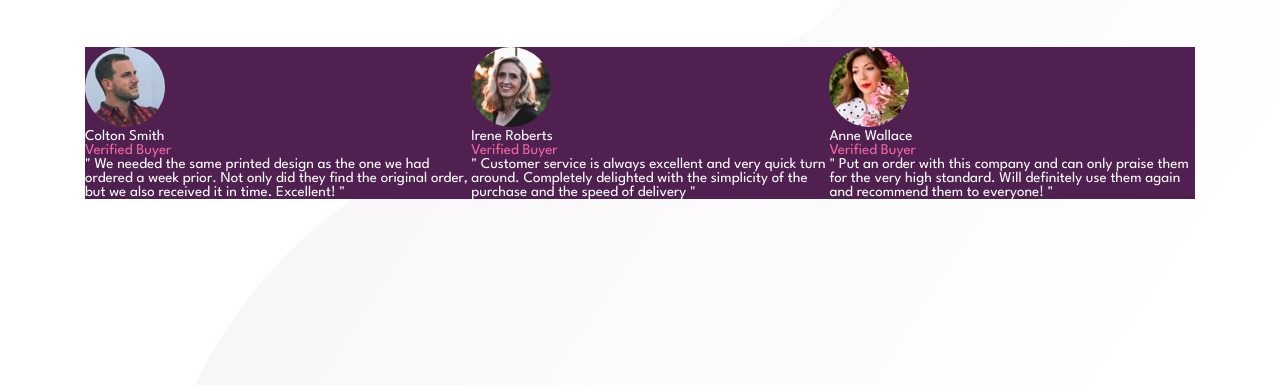
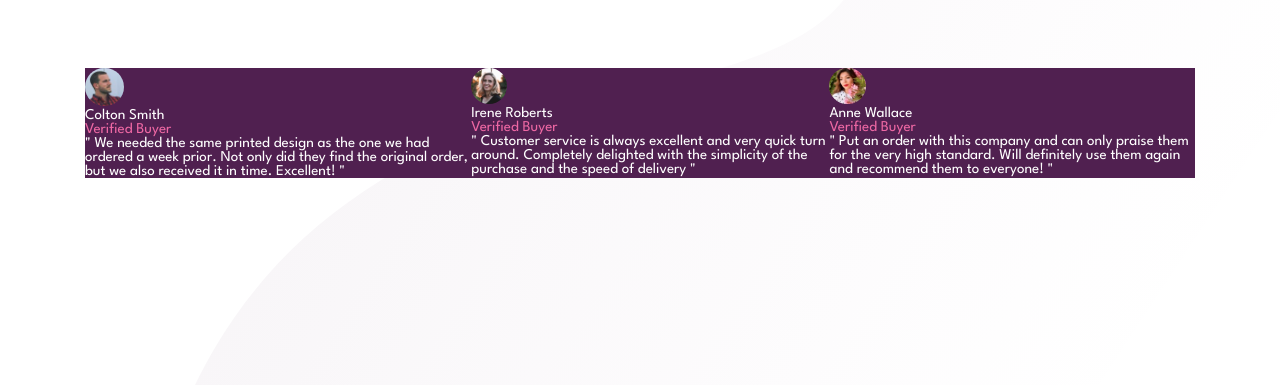
Before and after one commit to Bugzie32/Social-proof-section, a plain HTML site: page index.html in a window 1280 px wide. Shown: the part 415-800 px from the top of the page. Drawn offline with Linux system fonts and the light colour scheme.

Commit message:
Update style.css

```diff
--- a/style.css
+++ b/style.css
@@ -119,3 +119,8 @@ main {
 .picture {
 	border-radius: 50%;
 }
+
+img {
+	width: 10%;
+	height: auto;
+}
```
